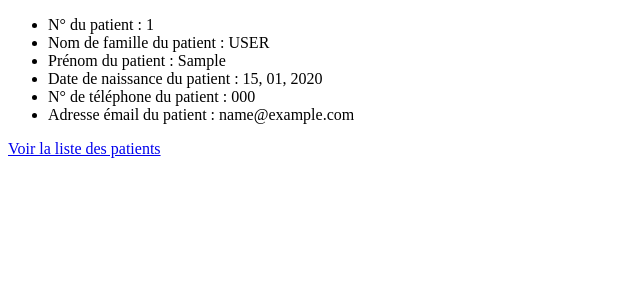
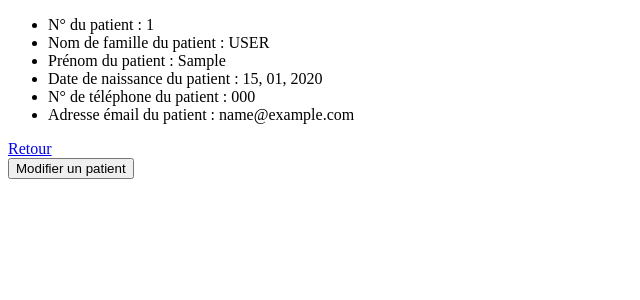
Before and after one commit to DamienSerrurier/PDO, a PHP site: page /Views/profil-patient.php?idPatient=1 in a window 1280 px wide. Shown: the top 300 px of the page, without its empty margins (0-640 px from the left). Run offline with PHP 8.4, Linux system fonts and the light colour scheme; tables that the repository leaves empty or names only in its code hold one stand-in row (values such as "Sample post").

Commit message:
Ajout d'un boutton pour la modification d'un patient en récupérant l'id et en tranferant cette id dans la page des modification du patient à l'aide de la variable super global

```diff
--- a/Partie-2-Ecrire les données/Views/profil-patient.php
+++ b/Partie-2-Ecrire les données/Views/profil-patient.php
@@ -22,7 +22,12 @@ require '../Controllers/profil-patient-controller.php';
         <li>Adresse émail du patient : <?= isset($patientInformation['lastname']) ? $patientInformation['mail'] : $errorMessage ?></li>
     </ul>
     <div>
-        <a href="liste-patients.php">Voir la liste des patients</a>
+        <a href="liste-patients.php">Retour</a>
+    </div>
+    <div>
+        <form action="modification-patient.php" method="post">
+            <button type="submit" name="updatePatient" value="<?= isset($patientInformation['id']) ? $patientInformation['id'] : '' ?>">Modifier un patient</button>
+        </form>
     </div>
 </body>
 
```
